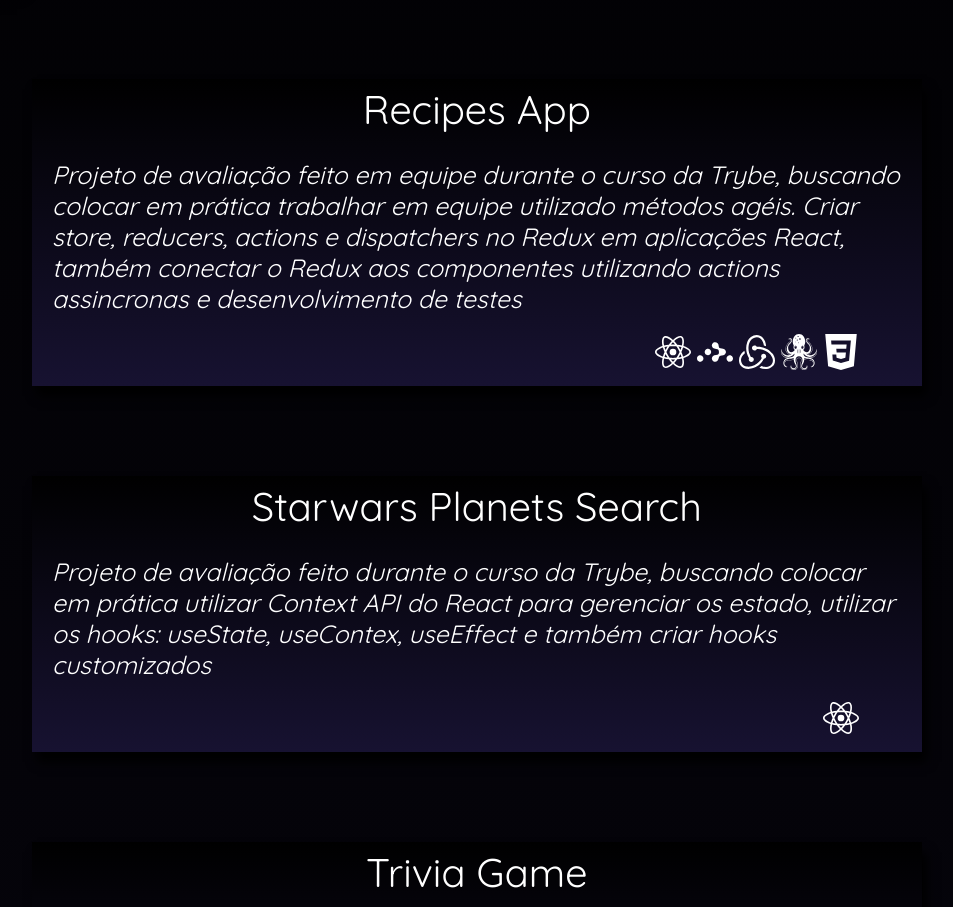
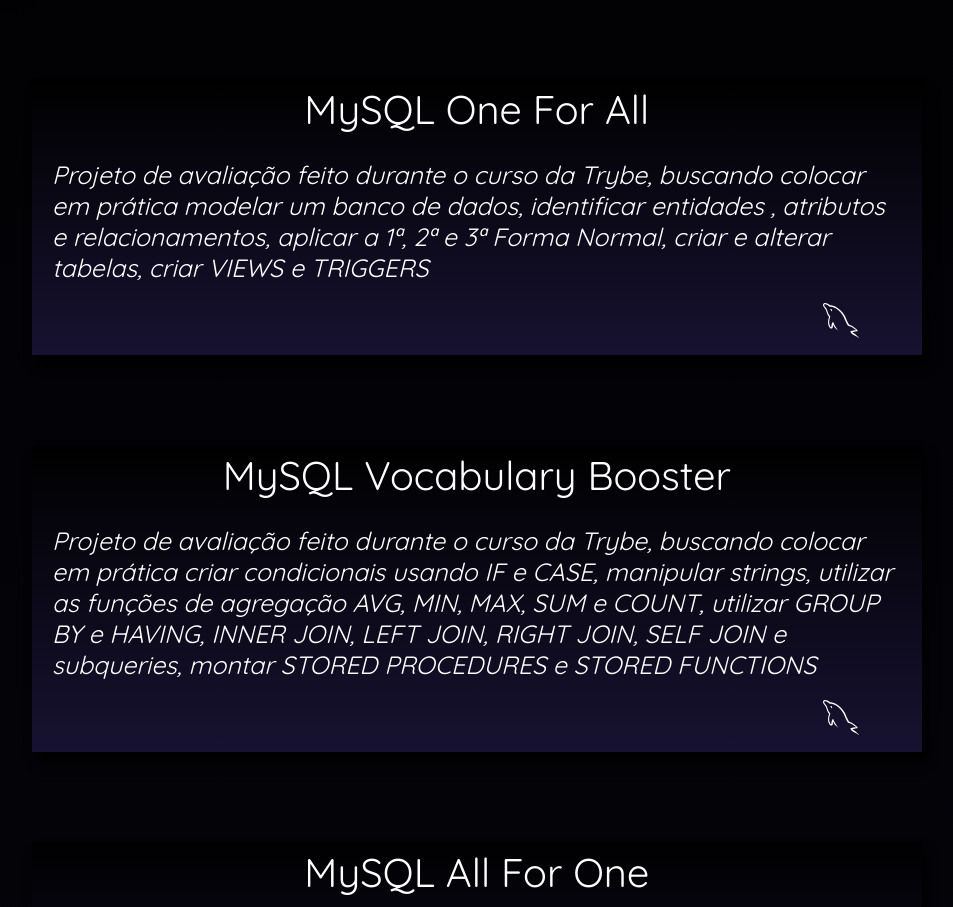
Before and after one commit to Gonzagadavid/portfolio, a React (Create React App) app: page /projetos_cursos/projetos-trybe in a window 1280 px wide. Shown: the part 820-1727 px from the top of the page, without its empty margins (287-1240 px from the left). Built offline with nearby package versions, Linux system fonts and the light colour scheme.

Commit message:
adicionado projetos mysql feitos durante o curso da trybe

```diff
--- a/src/components/ProjectCard.jsx
+++ b/src/components/ProjectCard.jsx
@@ -3,8 +3,9 @@
 import './ProjectCard.css';
 import {
   SiJavascript, SiHtml5, SiCss3, SiNodeDotJs, SiReact, SiJest, SiStorybook, SiRedux,
-  SiMongodb, SiSocketDotIo, SiMysql, SiAngular, SiTypescript, SiNpm, SiReactrouter,
+  SiMongodb, SiSocketDotIo, SiAngular, SiTypescript, SiNpm, SiReactrouter,
 } from 'react-icons/si';
+import { GrMysql } from 'react-icons/gr';
 import TestingLibrary from './icons/TestingLibrary';
 
 const ProjectCard = ({
@@ -21,7 +22,7 @@
     react: <SiReact style={styleIcons} />,
     mongo: <SiMongodb style={styleIcons} />,
     socket: <SiSocketDotIo style={styleIcons} />,
-    mysql: <SiMysql style={styleIcons} />,
+    mysql: <GrMysql style={styleIcons} />,
     angular: <SiAngular style={styleIcons} />,
     ts: <SiTypescript style={styleIcons} />,
     jest: <SiJest style={styleIcons} />,
--- a/src/data/projects/trybeProjects.js
+++ b/src/data/projects/trybeProjects.js
@@ -1,6 +1,24 @@
 const trybeProjects = {
   titleCourse: 'Projetos Trybe',
   projects: [
+    {
+      title: 'MySQL One For All',
+      tec: 'mysql',
+      description: 'Projeto de avaliação feito durante o curso da Trybe, buscando colocar em prática modelar um banco de dados, identificar entidades , atributos e relacionamentos, aplicar a 1ª, 2ª e 3ª Forma Normal, criar e alterar tabelas, criar VIEWS e TRIGGERS',
+      path: 'https://github.com/Gonzagadavid/mysql-one-for-all',
+    },
+    {
+      title: 'MySQL Vocabulary Booster',
+      tec: 'mysql',
+      description: 'Projeto de avaliação feito durante o curso da Trybe, buscando colocar em prática criar condicionais usando IF e CASE, manipular strings, utilizar as funções de agregação AVG, MIN, MAX, SUM e COUNT, utilizar GROUP BY e HAVING, INNER JOIN, LEFT JOIN, RIGHT JOIN, SELF JOIN e subqueries, montar STORED PROCEDURES e STORED FUNCTIONS',
+      path: 'https://github.com/Gonzagadavid/mysql-vocabulary-booster',
+    },
+    {
+      title: 'MySQL All For One',
+      tec: 'mysql',
+      description: 'Projeto de avaliação feito durante o curso da Trybe, buscando colocar em prática enteder banco de dados, criar querys para consultas, inserir atualizar e deletar dados',
+      path: 'https://github.com/Gonzagadavid/mysql-all-for-one',
+    },
     {
       title: 'Recipes App',
       tec: 'react reactRouter redux testingLibrary css',
```
